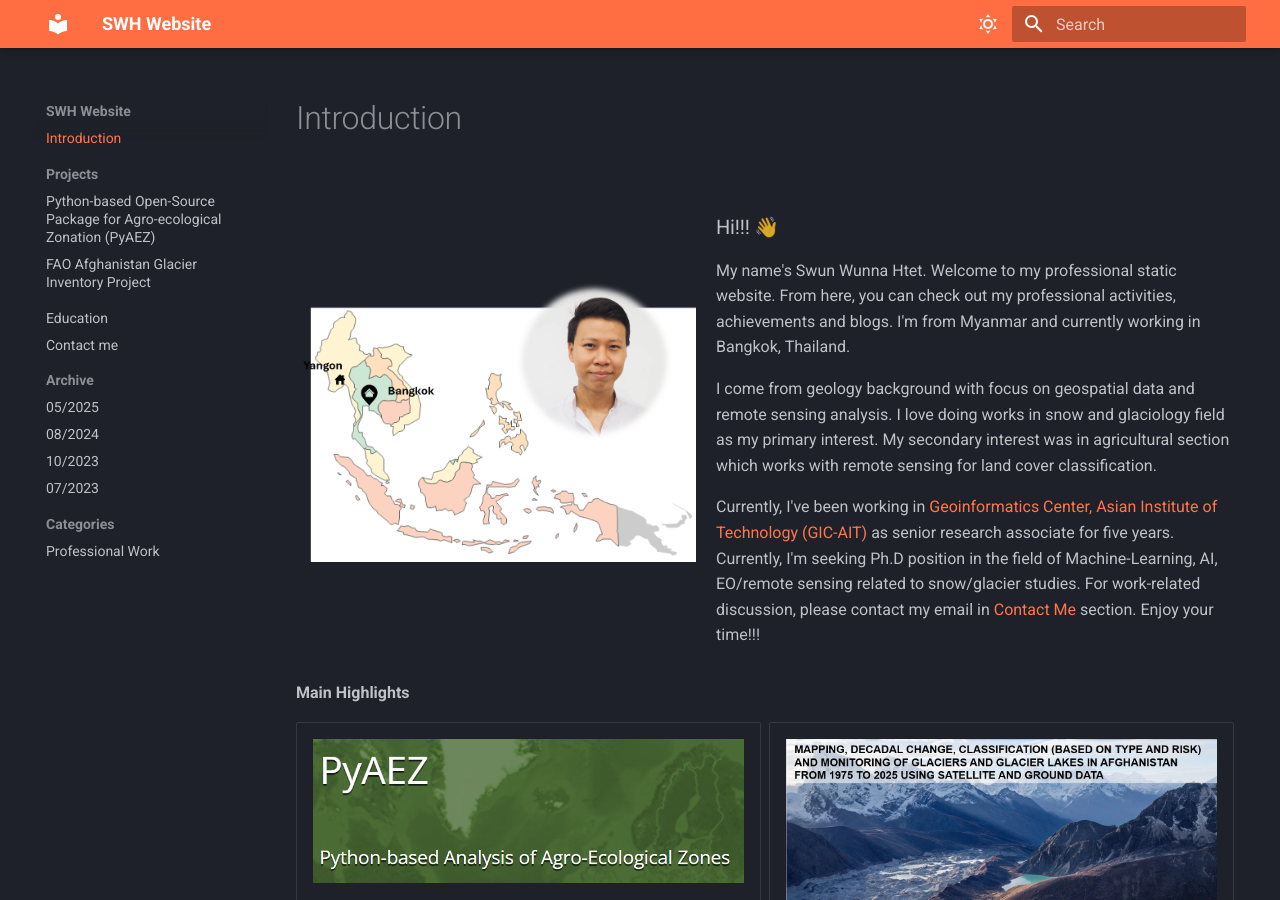
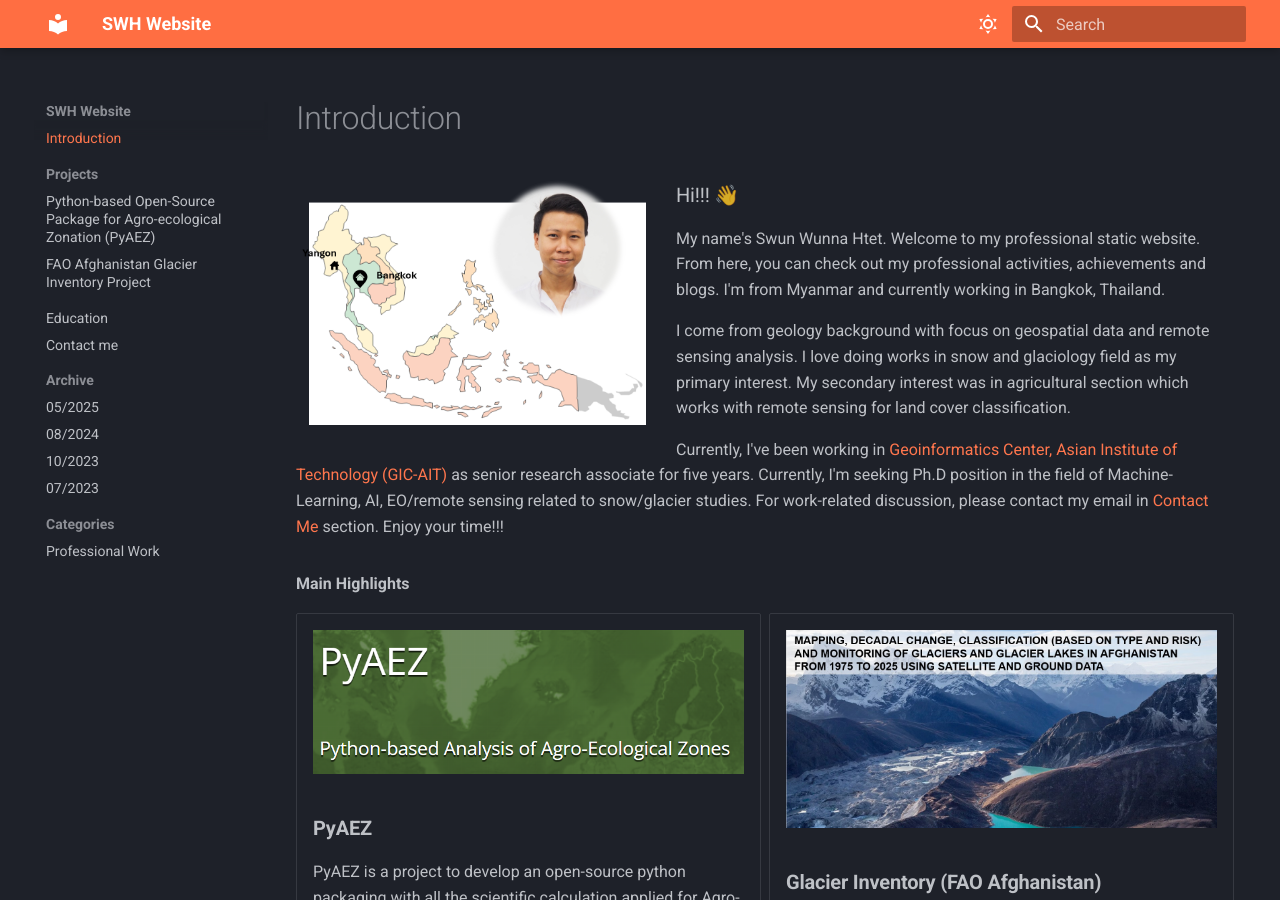
Before and after one commit to NokuzaSezo97/professional_website, an MkDocs documentation site: the page built from docs/index.md, in a window 1280 px wide and 900 px high. Built offline with MkDocs 1.6.1 and Material for MkDocs 9.7.7, drawn with Linux system fonts in a browser that asks for light colours.

Commit message:
updating intro page

```diff
--- a/docs/index.md
+++ b/docs/index.md
@@ -7,18 +7,31 @@ hide:
 
 <!-- ![Swun](pictures/11_Swun-1-scaled.jpg){align = left} Hi!!! Welcome to my professional channel. From here, you can check out my professional activities, achievements and blogs. I'm a remote sensing expert, and I worked in agricultural, environmental, glaciology fields. Check out my professional email/ linkedin to contact for any work-related stuff. Enjoy!!! -->
 
-<div style="display: flex; align-items: center; gap: 20px;">
-  <img src="pictures/where_i_live.png" width="400">
+<img src="pictures/where_i_live.png"
+     style="width: 350px; float: left; margin: 0 30px 15px 0;"
+     alt="Where I live">
 
-  <div>
-    <h3>Hi!!! 👋 </h3>
-    <p>
-      My name's Swun Wunna Htet. Welcome to my professional static website. From here, you can check out my professional activities, achievements and blogs. I'm from Myanmar and currently working in Bangkok, Thailand.
-    </p>
-    <p>I come from geology background with focus on geospatial data and remote sensing analysis. I love doing works in snow and glaciology field as my primary interest. My secondary interest was in agricultural section which works with remote sensing for land cover classification.</p>
-    <p>Currently, I've been working in <a href="https://geoinfo.ait.ac.th/">Geoinformatics Center, Asian Institute of Technology (GIC-AIT)</a> as senior research associate for five years. Currently, I'm seeking Ph.D position in the field of Machine-Learning, AI, EO/remote sensing related to snow/glacier studies. For work-related discussion, please contact my email in <a href="./contact/">Contact Me</a> section. Enjoy your time!!!</p>
-  </div>
-</div>
+<h3>Hi!!! 👋</h3>
+
+<p>
+  My name's Swun Wunna Htet. Welcome to my professional static website. From here, you can check out my professional activities, achievements and blogs. I'm from Myanmar and currently working in Bangkok, Thailand.
+</p>
+
+<p>
+  I come from geology background with focus on geospatial data and remote sensing analysis. I love doing works in snow and glaciology field as my primary interest. My secondary interest was in agricultural section which works with remote sensing for land cover classification.
+</p>
+
+<p>
+  Currently, I've been working in
+  <a href="https://geoinfo.ait.ac.th/">
+    Geoinformatics Center, Asian Institute of Technology (GIC-AIT)
+  </a>
+  as senior research associate for five years. Currently, I'm seeking Ph.D position in the field of Machine-Learning, AI, EO/remote sensing related to snow/glacier studies. For work-related discussion, please contact my email in
+  <a href="./contact/">Contact Me</a>
+  section. Enjoy your time!!!
+</p>
+
+<div style="clear: both;"></div>
 
 **Main Highlights**
 
```
Also changed, not shown: site/projects/glacier_1/index.html, site/projects/pyaez_1/index.html.
